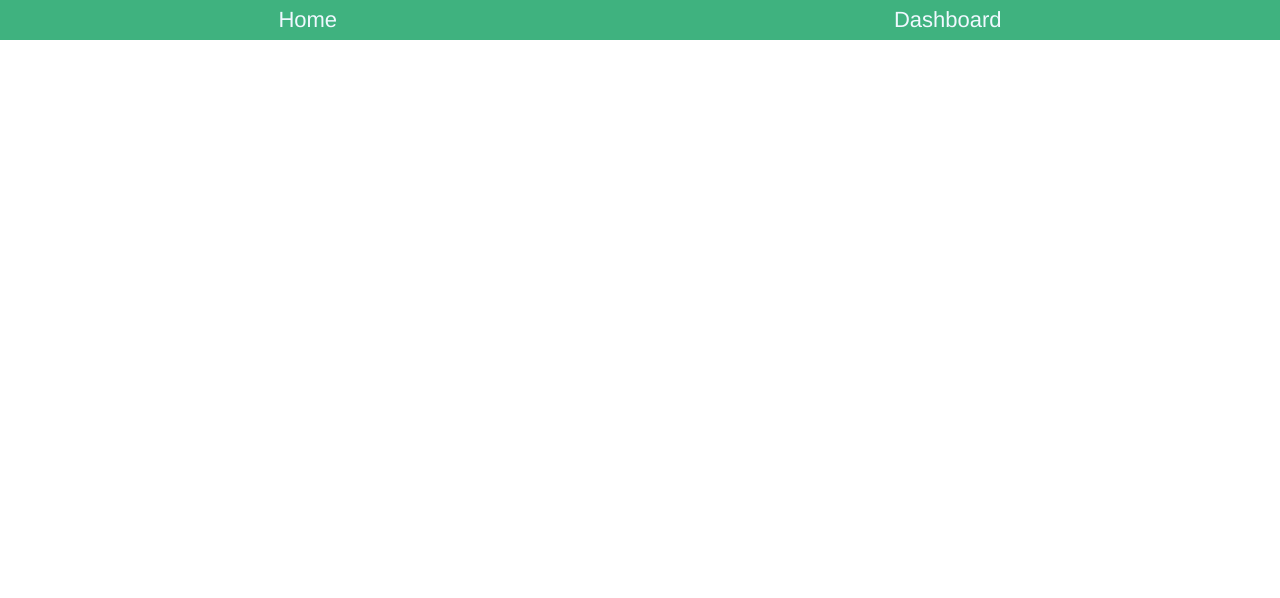
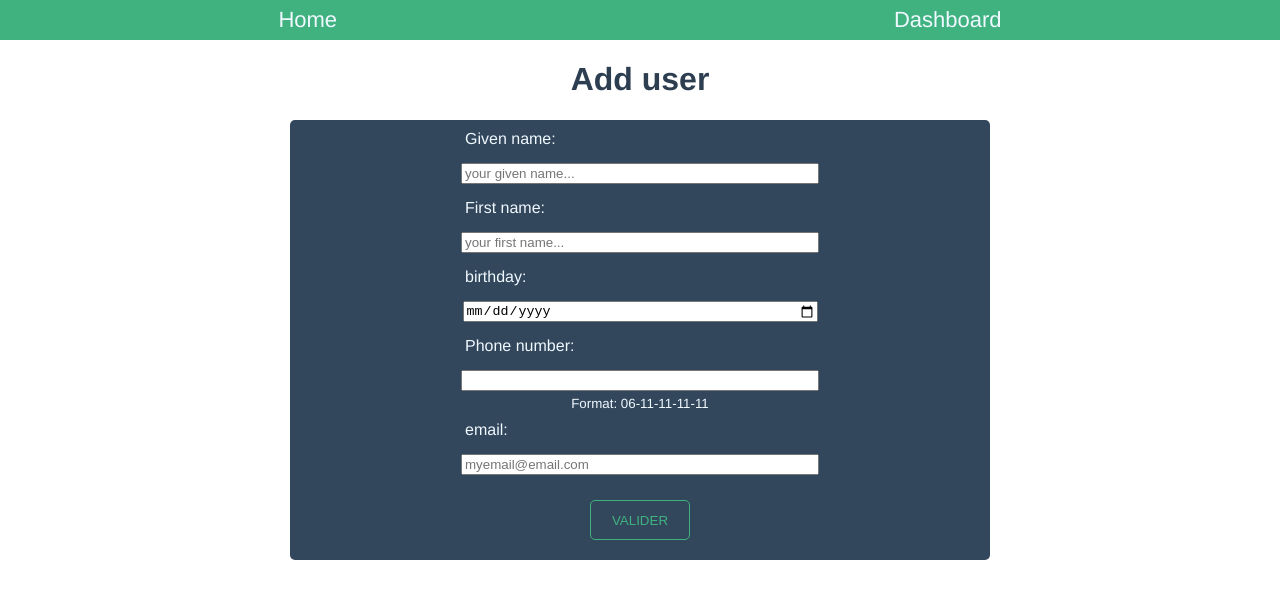
Before and after one commit to Neo-Ryo/trezam-hiring-test, a Vue app: page /add in a window 1280 px wide. Before the commit this address had no page. Shown: the top 598 px of the page. Built offline with nearby package versions, Linux system fonts and the light colour scheme.

Commit message:
adding a user

```diff
--- a/src/components/AddClient.vue
+++ b/src/components/AddClient.vue
@@ -1,16 +1,143 @@
 <template>
-	<form action="" class="form-container">
-		<input class="input" type="text" />
-		<input class="input" type="text" />
-		<input class="input" type="text" />
-		<input class="input" type="text" />
-		<input class="input" type="text" />
+	<form @submit.prevent="submitForm" class="form-container">
+		<label for="givenName">Given name: </label>
+		<input
+			class="input"
+			id="givenName"
+			type="text"
+			v-model="givenName"
+			placeholder="your given name..."
+			required
+		/>
+		<label for="firstName">First name: </label>
+		<input
+			class="input"
+			id="firstName"
+			type="text"
+			v-model="firstName"
+			placeholder="your first name..."
+			required
+		/>
+		<label for="birthday">birthday: </label>
+		<input
+			class="input"
+			id="birthday"
+			type="date"
+			v-model="birthday"
+			required
+		/>
+		<label for="phone">Phone number: </label>
+		<input
+			class="input"
+			id="pone"
+			type="tel"
+			v-model="phone"
+			pattern="[0-9]{2}-[0-9]{2}-[0-9]{2}-[0-9]{2}-[0-9]{2}"
+			required
+		/>
+		<small>Format: 06-11-11-11-11</small>
+		<label for="email">email: </label>
+		<input
+			class="input"
+			id="email"
+			type="email"
+			v-model="email"
+			placeholder="myemail@email.com"
+			required
+		/>
+		<div v-if="isCreated">
+			<p class="created">User succesfully created!</p>
+		</div>
+		<div v-if="isError">
+			<p v-for="error in errors" :key="error" class="error">
+				{{ error }}
+			</p>
+		</div>
+		<input type="submit" class="submit" value="VALIDER" />
 	</form>
 </template>
 
 <script>
-export default {};
+import Axios from "axios";
+export default {
+	data() {
+		return {
+			givenName: "",
+			firstName: "",
+			birthday: "",
+			phone: "",
+			email: "",
+			isError: false,
+			isCreated: false,
+			errors: [],
+		};
+	},
+	methods: {
+		submitForm: function () {
+			this.errors = [];
+			Axios.post("http://localhost:8000/users", {
+				givenName: this.givenName,
+				firstName: this.firstName,
+				birthday: this.birthday,
+				phone: this.phone,
+				email: this.email,
+			})
+				.then((res) => (this.isCreated = true))
+				.catch(
+					(err) => (this.isError = true),
+					this.errors.push("fields are missing or email already exist")
+				);
+		},
+	},
+};
 </script>
 
-<style>
+<style scoped lang="scss">
+.form-container {
+	background-color: var(--primary);
+	display: flex;
+	flex-direction: column;
+	width: 700px;
+	margin: auto;
+	border-radius: 5px;
+}
+label {
+	color: aliceblue;
+	text-align: left;
+	width: 50%;
+	margin: 10px auto;
+}
+
+input {
+	width: 50%;
+	margin: 5px auto;
+}
+
+small {
+	color: aliceblue;
+}
+
+.submit {
+	border: 1px solid var(--main);
+	background-color: transparent;
+	color: var(--main);
+	border-radius: 5px;
+	margin: 20px auto;
+	width: 100px;
+	height: 40px;
+	transition: 0.2s;
+	&:hover {
+		background-color: var(--main);
+		color: var(--primary);
+		transition: 0.2s;
+	}
+}
+
+.created {
+	color: var(--main);
+}
+
+.error {
+	color: red;
+}
 </style>
--- a/src/components/Array.vue
+++ /dev/null
@@ -1,43 +0,0 @@
-<template>
-	<div class="wrapper-array">
-		<ClientBanner
-			v-for="client in clients"
-			:key="client.id"
-			:id="client.id"
-			:firstName="client.firstName"
-			:givenName="client.givenName"
-			:birthday="client.birthday"
-			:phone="client.phone"
-			:email="client.email"
-		/>
-	</div>
-</template>
-
-<script>
-import ClientBanner from "./ClientsBanner.vue";
-
-export default {
-	props: {
-		clients: Object,
-	},
-	components: {
-		ClientBanner,
-	},
-};
-</script>
-
-<style scoped>
-:root {
-	--main: #3fb27f;
-	--primary: #32475b;
-}
-.wrapper-array {
-	border: 1px solid var(--primary);
-	border-radius: 5px;
-	width: 90vw;
-	min-height: 90vh;
-	display: flex;
-	flex-direction: column;
-	margin: auto;
-}
-</style>
--- a/src/components/ClientsBanner.vue
+++ b/src/components/ClientsBanner.vue
@@ -1,14 +1,16 @@
 <template>
-	<div class="client-wrapper">
-		<p class="client">{{ firstName }}</p>
-		<p class="client">{{ givenName }}</p>
-		<p class="client">{{ birthday }}</p>
-		<p class="client">{{ phone }}</p>
-		<p class="client">{{ email }}</p>
-		<!-- <router-link :to="{ name: 'update', params: { id: id } }" class="route"> -->
-		<button class="modify" @click="goModify(id)">modify</button>
-		<!-- </router-link> -->
-		<button class="delete">X</button>
+	<div class="wrapper-array" v-if="clients">
+		<div class="client-wrapper" v-for="client in clients" :key="client._id">
+			<p class="client">{{ client.firstName }}</p>
+			<p class="client">{{ client.givenName }}</p>
+			<p class="client">{{ client.birthday }}</p>
+			<p class="client">{{ client.phone }}</p>
+			<p class="client">{{ client.email }}</p>
+			<!-- <router-link :to="{ name: 'update', params: { id: id } }" class="route"> -->
+			<button class="modify" @click="goModify(client._id)">modify</button>
+			<!-- </router-link> -->
+			<button class="delete" @click="goDelete(client._id)">X</button>
+		</div>
 	</div>
 </template>
 
@@ -16,16 +18,14 @@
 import router from "../router/";
 export default {
 	props: {
-		id: Number,
-		firstName: String,
-		givenName: String,
-		birthday: String,
-		phone: String,
-		email: String,
+		clients: Object,
 	},
 	methods: {
 		goModify: function (id) {
 			router.push(`/update/${id}`);
+		},
+		goDelete: function (id) {
+			router.push(`/delete/${id}`);
 		},
 	},
 };
@@ -35,6 +35,16 @@ export default {
 :root {
 	--main: #3fb27f;
 	--primary: #32475b;
+}
+
+.wrapper-array {
+	border: 1px solid var(--primary);
+	border-radius: 5px;
+	width: 90vw;
+	min-height: 90vh;
+	display: flex;
+	flex-direction: column;
+	margin: auto;
 }
 .client-wrapper {
 	display: flex;
--- /dev/null
+++ b/src/components/DeleteClient.vue
@@ -0,0 +1,86 @@
+<template>
+	<div class="modal">
+		<h3>Are you sure you want to delete the user:</h3>
+		<p>{{ client.givenName }} {{ client.firstName }}</p>
+		<p>email: {{ client.email }}</p>
+		<button class="modal-delete" @click="deleteUser(id)">DELETE</button>
+		<p v-if="isError">something went wrong...</p>
+		<p v-if="isDeleted">USER DELETED!</p>
+	</div>
+</template>
+
+<script>
+import Axios from "axios";
+
+export default {
+	mounted() {
+		Axios.get(`http://localhost:8000/users/${this.id}`).then(
+			(res) => (this.client = res.data)
+		);
+	},
+	data() {
+		return {
+			client: {},
+			id: this.$route.params.id,
+			isDeleted: false,
+			isError: false,
+		};
+	},
+	methods: {
+		deleteUser: function (id) {
+			Axios.delete(`http://localhost:8000/users/${id}/delete`)
+				.then((res) => (this.isDeleted = true))
+				.catch((err) => (this.isError = true));
+		},
+	},
+};
+</script>
+
+<style scoped lang="scss">
+.modal {
+	display: flex;
+	flex-direction: column;
+	margin: auto;
+	width: 500px;
+	height: 500px;
+	border: 1px solid red;
+	border-radius: 5px;
+	background-color: white;
+	animation: appearing 0.5s ease-in;
+	color: var(--primary);
+}
+
+.modal-delete {
+	border: none;
+	background-color: var(--primary);
+	color: var(--main);
+	border-radius: 5px;
+	height: 50px;
+	width: 70%;
+	margin: 10px auto;
+	transition: 0.2s;
+	&:hover {
+		background-color: transparent;
+		color: red;
+		border: 1px solid red;
+		transition: 0.2s;
+	}
+}
+
+.modal-cancel {
+	border: none;
+	background-color: red;
+	color: aliceblue;
+	border-radius: 5px;
+	height: 50px;
+	width: 70%;
+	margin: 10px auto;
+	transition: 0.2s;
+	&:hover {
+		background-color: transparent;
+		color: limegreen;
+		border: 1px solid limegreen;
+		transition: 0.2s;
+	}
+}
+</style>
--- a/src/router/index.js
+++ b/src/router/index.js
@@ -1,6 +1,8 @@
 import { createRouter, createWebHistory } from 'vue-router';
 import Home from '../views/Home.vue';
 import Update from '../views/Update.vue';
+import Delete from '../views/Delete.vue';
+import Add from '../views/Add.vue';
 
 const routes = [
   {
@@ -23,6 +25,16 @@ const routes = [
     name: 'Update',
     component: Update,
   },
+  {
+    path: '/add',
+    name: 'Add',
+    component: Add,
+  },
+  {
+    path: '/delete/:id',
+    name: 'Delete',
+    component: Delete,
+  },
 ];
 
 const router = createRouter({
--- /dev/null
+++ b/src/views/Add.vue
@@ -0,0 +1,20 @@
+<template>
+	<div>
+		<h1>Add user</h1>
+		<AddClient />
+	</div>
+</template>
+
+<script>
+import AddClient from "../components/AddClient.vue";
+export default {
+	components: { AddClient },
+};
+</script>
+
+<style lang="scss" scoped>
+.wrapper {
+	display: flex;
+	flex-direction: columns;
+}
+</style>
--- a/src/views/Dashboard.vue
+++ b/src/views/Dashboard.vue
@@ -1,20 +1,16 @@
 <template>
 	<div class="dashboard">
 		<h1>Dashboard page!</h1>
-		<button class="add">
-			<router-link to="/add">add client</router-link>
-		</button>
-		<Array :clients="clients" />
-		{{ clients }}
+		<router-link class="add" to="/add">add new client</router-link>
+		<ClientBanner :clients="clients" />
 	</div>
 </template>
 
 <script>
 import Axios from "axios";
-import Array from "../components/Array.vue";
-
+import ClientBanner from "../components/ClientsBanner.vue";
 export default {
-	components: { Array },
+	components: { ClientBanner },
 	mounted() {
 		Axios.get("http://localhost:8000/users").then(
 			(res) => (this.clients = res.data)
@@ -22,24 +18,7 @@ export default {
 	},
 	data() {
 		return {
-			clients: [
-				// {
-				// 	id: 1,
-				// 	givenName: "SCH",
-				// 	firstName: "Marc",
-				// 	birthday: "06/06/1986",
-				// 	phone: "06.06.06.06.06",
-				// 	email: "marco@email.com",
-				// },
-				// {
-				// 	id: 2,
-				// 	givenName: "SCH",
-				// 	firstName: "Frank",
-				// 	birthday: "06/10/1987",
-				// 	phone: "06.06.06.06.06",
-				// 	email: "frankus@email.com",
-				// },
-			],
+			clients: [],
 		};
 	},
 };
@@ -57,8 +36,14 @@ export default {
 	background-color: var(--primary);
 	color: aliceblue;
 	border-radius: 5px;
-	height: 50px;
-	width: 70px;
 	margin: 20px auto;
+	padding: 20px;
+	transition: 0.2s;
+	&:hover {
+		border: 1px solid var(--primary);
+		background-color: transparent;
+		color: var(--primary);
+		transition: 0.2s;
+	}
 }
 </style>
--- /dev/null
+++ b/src/views/Delete.vue
@@ -0,0 +1,20 @@
+<template>
+	<div>
+		<h1>Delete user?</h1>
+		<DeleteClient />
+	</div>
+</template>
+
+<script>
+import DeleteClient from "../components/DeleteClient.vue";
+export default {
+	components: { DeleteClient },
+};
+</script>
+
+<style lang="scss" scoped>
+.wrapper {
+	display: flex;
+	flex-direction: columns;
+}
+</style>
```
